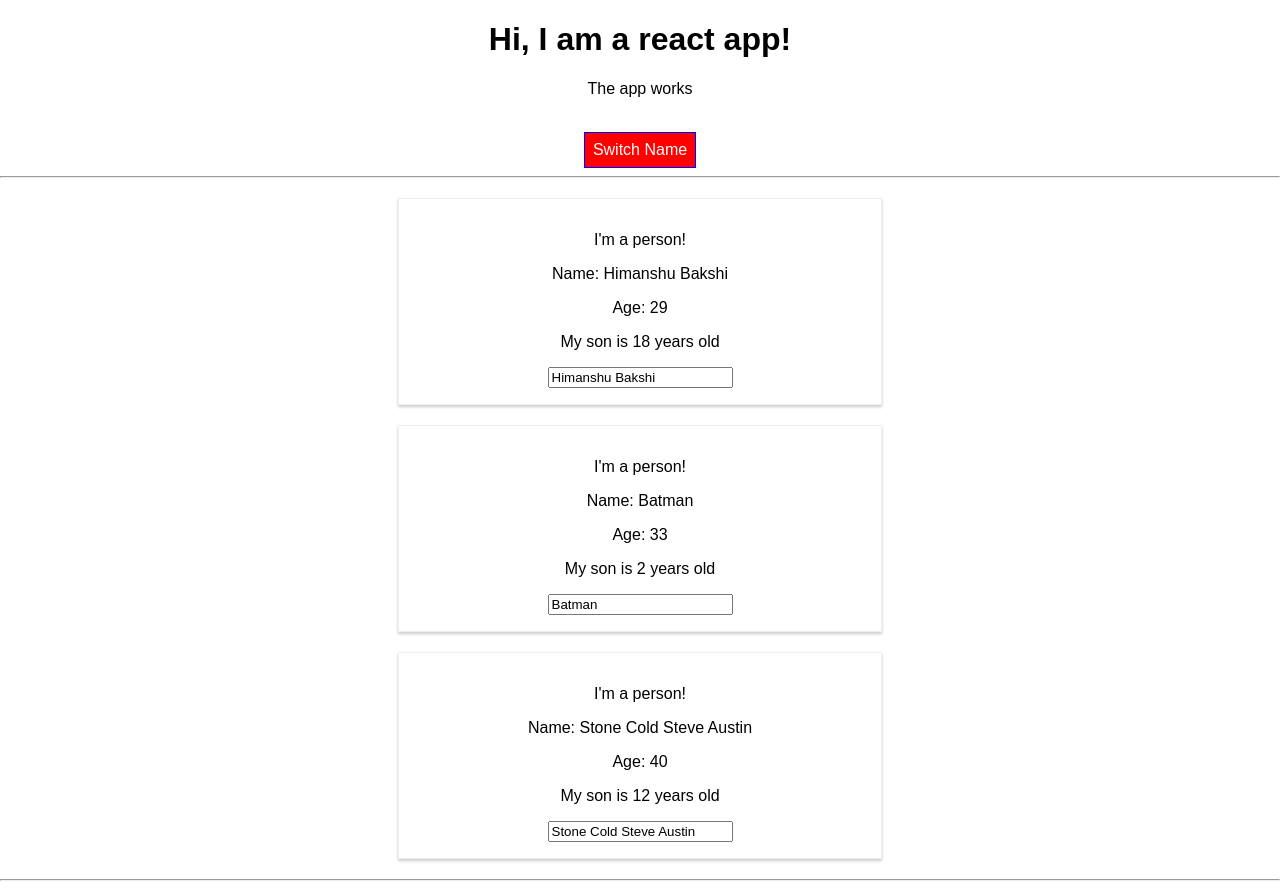
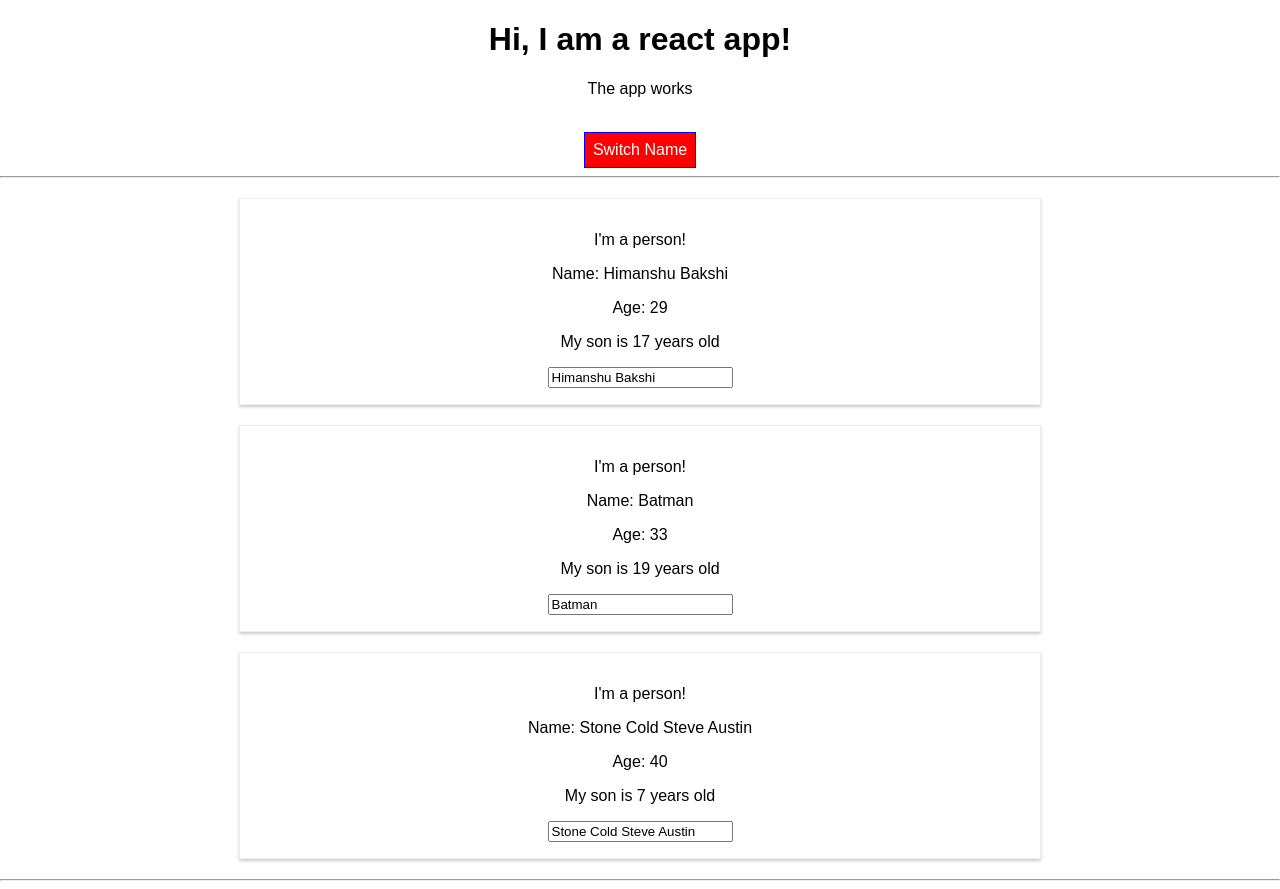
Before and after one commit to himanshubakshi/ReactUdemy, a React (Create React App) app in the folder my-app/: page / in a window 1280 px wide. Both pictures are taken after a click on the button "Switch Name". Built offline with nearby package versions, Linux system fonts and the light colour scheme.

Commit message:
trying eject

```diff
--- a/my-app/src/App.js
+++ b/my-app/src/App.js
@@ -1,5 +1,4 @@
 import React, { Component } from 'react';
-import Radium, { StyleRoot } from 'radium';
 
 import './App.css';
 
@@ -92,11 +91,7 @@
         font: 'inherit',
         border: '1px solid blue',
         padding: '8px',
-        cursor: 'pointer',
-        ':hover': {
-          backgroundColor: 'lightgreen',
-          color: 'black'
-        }
+        cursor: 'pointer'
     }
 
     let persons = null;
@@ -118,11 +113,7 @@
           );
 
         style.backgroundColor = 'red';
-        style[':hover'] = {
-          backgroundColor: 'salmon',
-          color: 'black'
 
-        }
     }
 
     const classes = [];
@@ -141,7 +132,6 @@
       // class can't be used for css because it's used in js, to define the class
       // we need to use react provided keywords
 
-      <StyleRoot>
       <div className="App">
           <h1>Hi, I am a react app!</h1>
 
@@ -162,7 +152,6 @@
 
       </div>
 
-      </StyleRoot>
       );
 
 
@@ -175,4 +164,4 @@
 
 // onClick has C in Caps. As opposed to the js onclick
 
-export default Radium(App)  ;
+export default App;
--- a/my-app/src/Person/Person.js
+++ b/my-app/src/Person/Person.js
@@ -12,14 +12,9 @@
 // this always points to the default context
 const person = (props) => {
 
-    const style = {
-        '@media (min-width: 500px)': {
-            width: '450px'
-        }
-    };
 
     return(
-        <div className="Person" style={style}>
+        <div className="Person" >
             <p>I'm a person!</p>
             <p onClick={props.click}>Name: {props.name}</p>
             <p>Age: {props.age}</p>
@@ -36,4 +31,4 @@
 // {} inside html (read jsx defined html in the retuen statement) can execute one line statements, function calls.
 // We can't create classes and do other complex stuff...}
 
-export default Radium(person);
+export default person;
```
Lines whose indentation alone changed are shown as unchanged.
